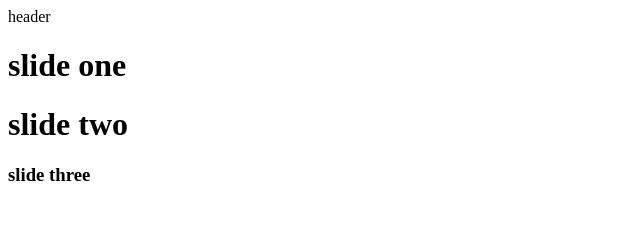
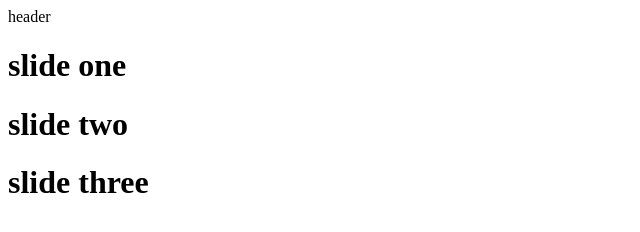
Before and after one commit to Sina2004/git-copy, a website: page index.html in a window 1280 px wide. Shown: the whole page, without its empty margins (0-640 px from the left). Drawn offline with Linux system fonts and the light colour scheme.

Commit message:
new slode added

```diff
--- a/index.html
+++ b/index.html
@@ -13,7 +13,7 @@
     <div class="slider">
       <h1>slide one</h1>
       <h1>slide two</h1>
-      <h3>slide three</h3>
+      <h1>slide three</h1>
     </div>
   </body>
 </html>
```
